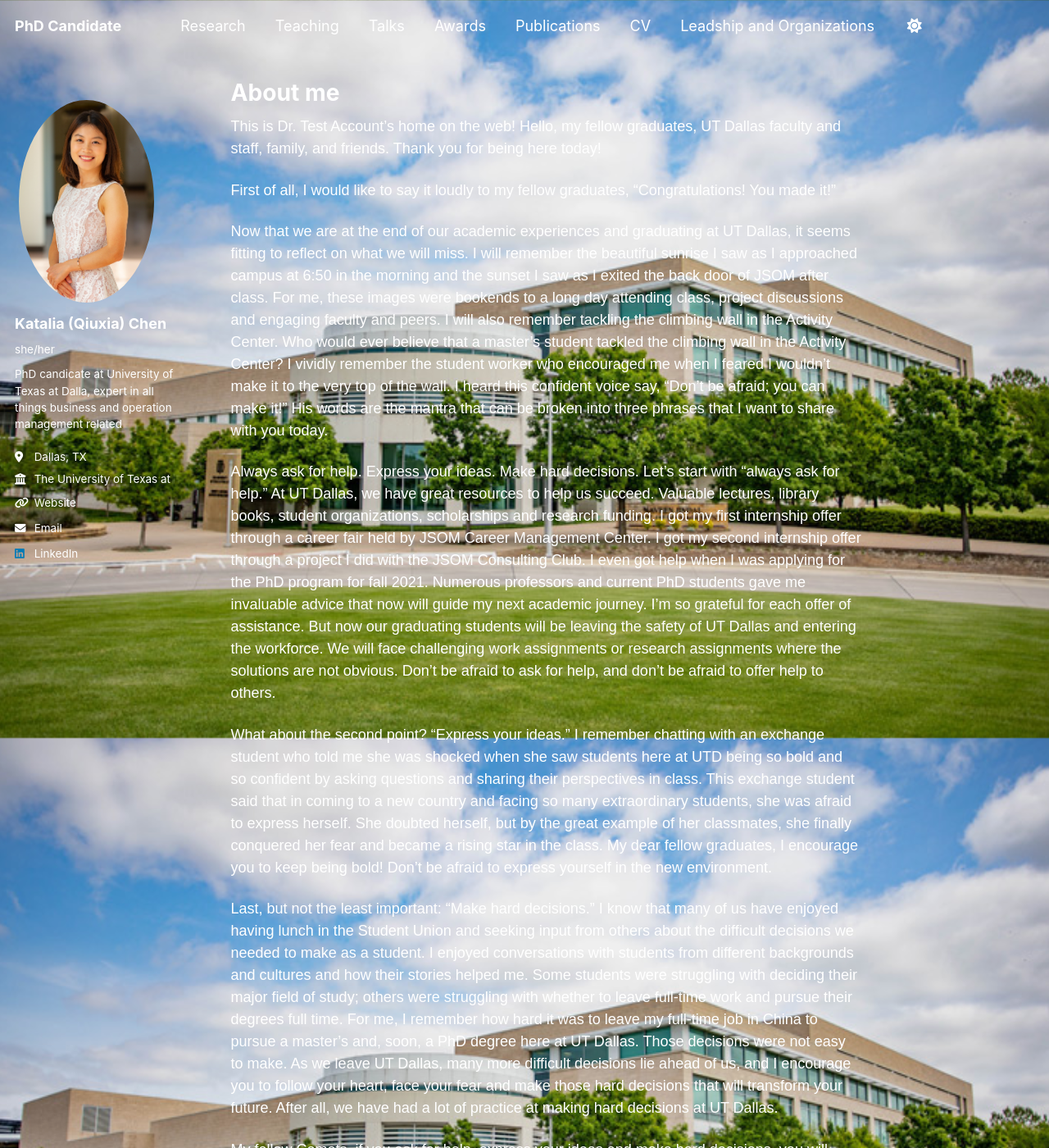
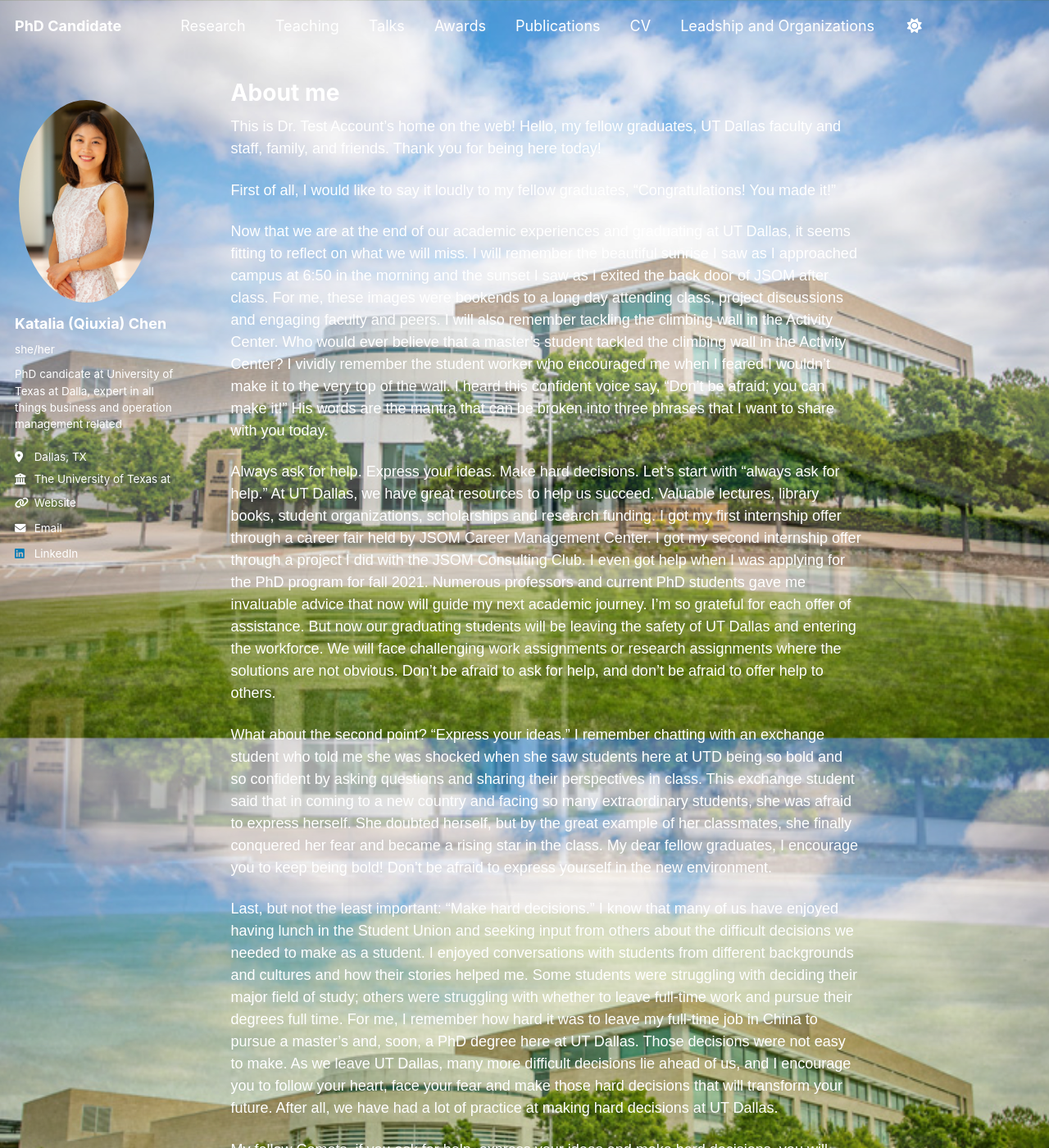
Before and after one commit to qxc2/Katalia_Qiuxia_Chen_v1, a Jekyll site: the page built from _pages/about.md, in a window 1280 px wide and 1400 px high. Shown: the whole window at 82% size. Built offline with Jekyll 4.4.1, drawn with Linux system fonts in a browser that asks for light colours.

Commit message:
Update main.scss

```diff
--- a/assets/css/main.scss
+++ b/assets/css/main.scss
@@ -33,22 +33,26 @@
     "vendor/font-awesome/brands",
     "vendor/magnific-popup/magnific-popup";
 body {
+  position: relative;
   background-image: url("https://sp112358.github.io/Katalia_Qiuxia_Chen_2/assets/UTD-2.jpg");
   background-size: cover;
   background-position: center;
   background-attachment: fixed;
-  color: #fff; // Ensures readability on dark backgrounds
+  color: #fff; /* Ensures readability on dark backgrounds */
   font-family: Arial, sans-serif;
 }
 
-// Optional: Overlay for readability
 body::before {
   content: "";
-  position: fixed;
+  position: absolute;
   top: 0;
   left: 0;
   width: 100%;
   height: 100%;
-  background: rgba(0, 0, 0, 0.05); // Dark overlay for contrast
-  z-index: -1;
+  background-image: url("https://sp112358.github.io/Katalia_Qiuxia_Chen_2/assets/UTD-2.jpg");
+  background-size: cover;
+  background-position: center;
+  background-attachment: fixed;
+  opacity: 0.3; /* Adjust transparency of the image */
+  z-index: -1; /* Ensures the overlay stays behind text */
 }
```
